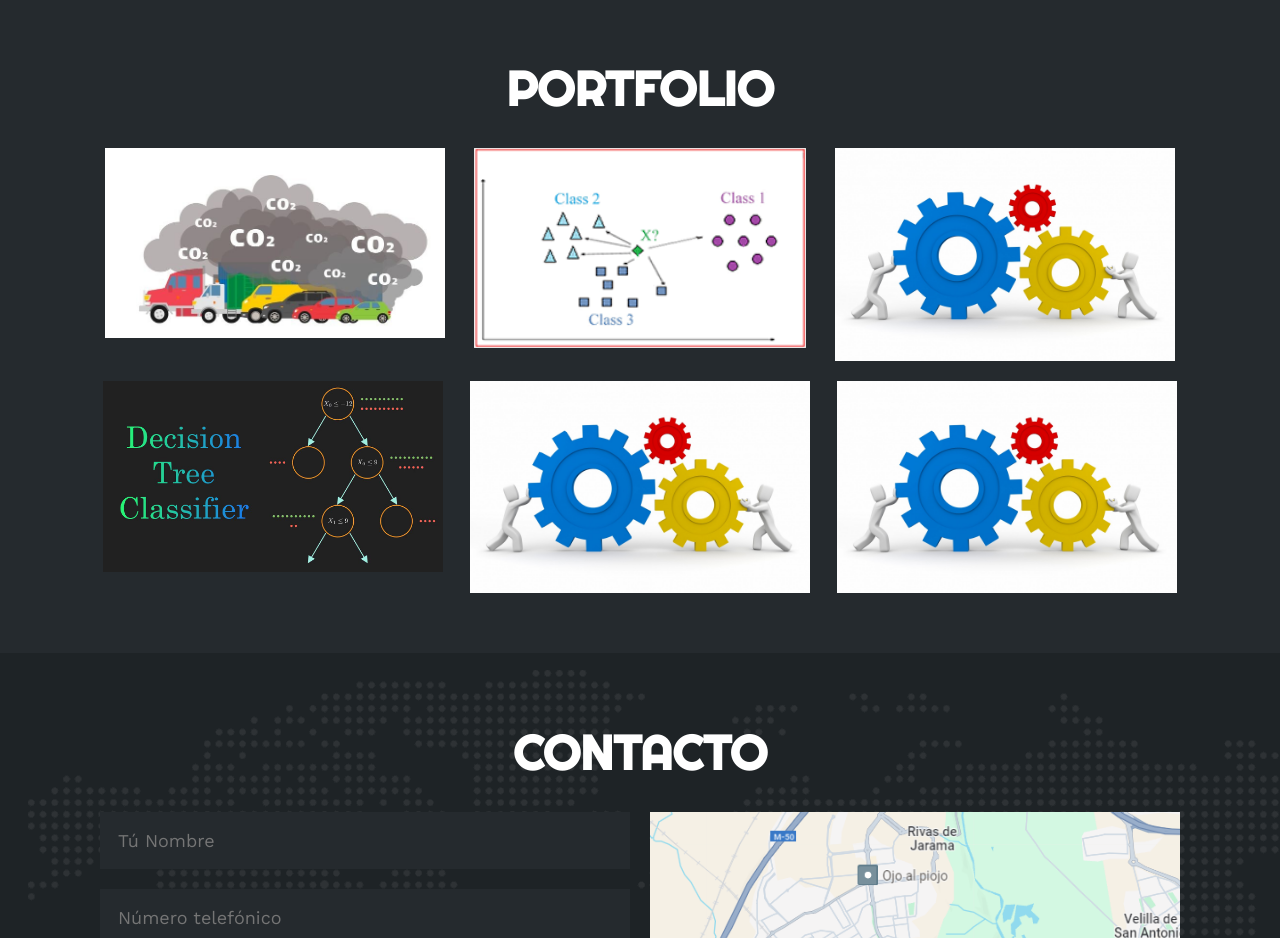
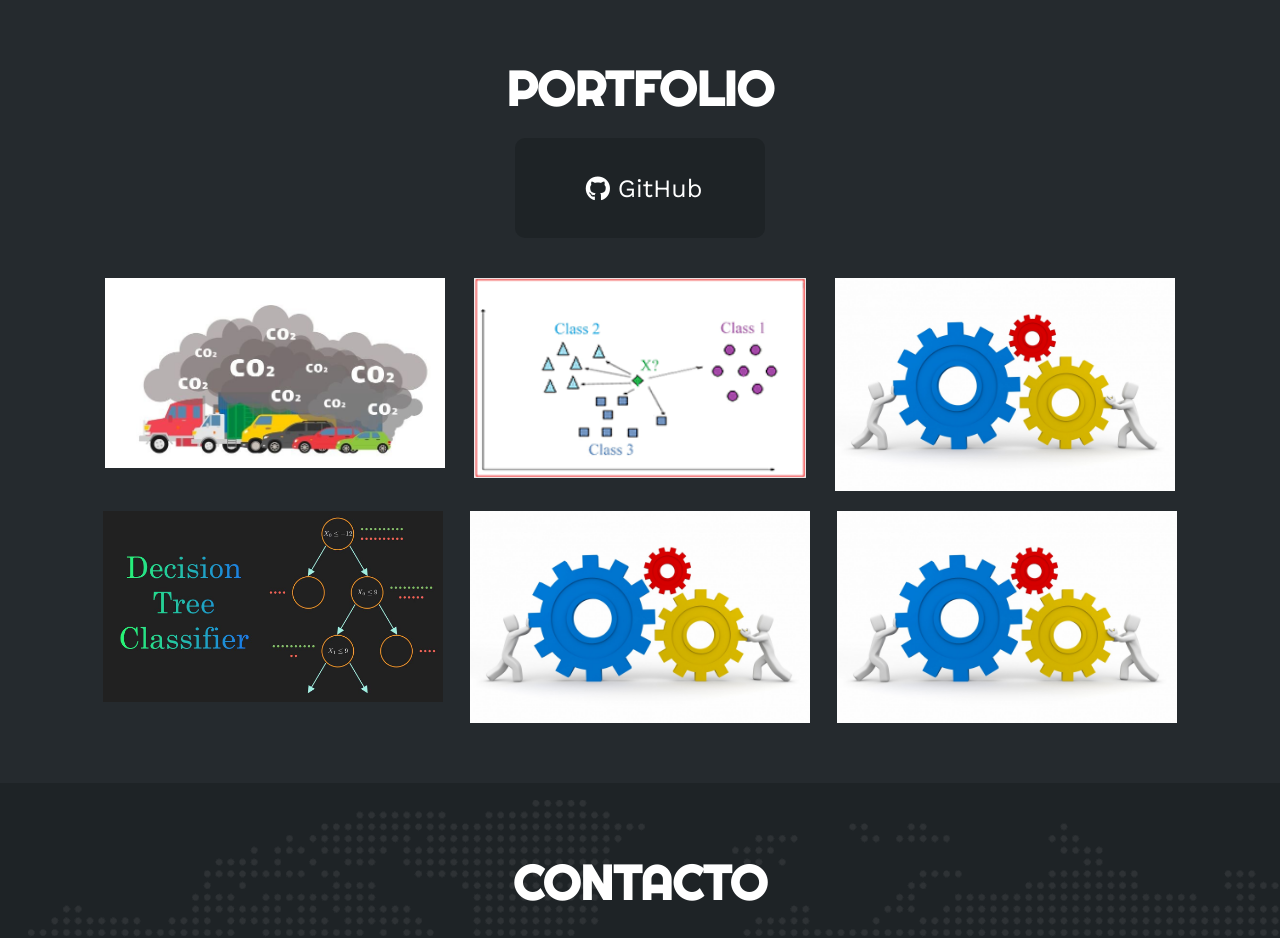
Before and after one commit to matublaq/MatiPage, a plain HTML site: page index.html in a window 1280 px wide. Shown: the part 3080-4018 px from the top of the page. Drawn offline with nearby package versions, Linux system fonts and the light colour scheme; a web font is replaced by a local one.

Commit message:
add github button

```diff
--- a/estilo.css
+++ b/estilo.css
@@ -456,6 +456,27 @@ html{
     color: #fff;
     padding: 50px 20px;
 }
+
+.github-cont{
+    display: flex;
+    align-items: center;
+    justify-content: center;
+}
+.portfolio-github {
+    width: 100px;
+    height: 100px;
+    background-color: #1e2326;
+    border-radius: 10px;
+    margin: 0px 0px 30px 0px;
+    display: flex;
+    align-items: center;
+    justify-content: center;
+    transition: .3s;
+}
+.portfolio-github:hover {
+    background-color: #1CB698;
+}
+
 .portfolio .contenido-seccion{
     max-width: 1100px;
     margin: auto;
--- a/index.html
+++ b/index.html
@@ -286,6 +286,14 @@
     <section id="portfolio" class="portfolio">
         <div class="contenido-seccion">
             <h2>PORTFOLIO</h2>
+            <div class="github-cont">
+                <a href="https://github.com/matublaq" target="_blank" style="color: inherit; text-decoration: none;">
+                <div class="portfolio-github" style="width: 250px; font-size: 25px;">
+                    <i class="fa-brands fa-github" style="margin: 8px;"></i>
+                    <span>GitHub</span>
+                </div>
+                </a>
+            </div>
             <div class="galeria">
                 <div class="proyecto">
                     <a href="https://co2contaminationvehicle-lshpfyf8y5s5baaxby8iop.streamlit.app" target="_blank" style="color: inherit; text-decoration: none;">
```
